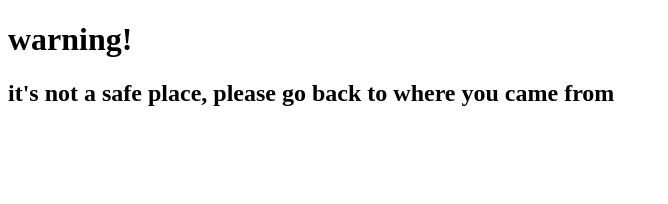
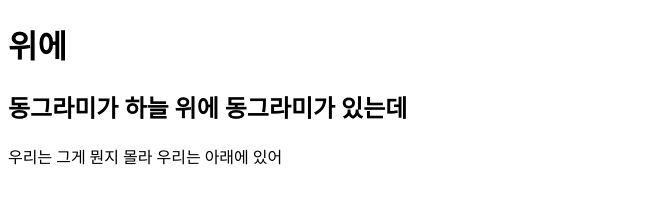
Before and after one commit to flowerqpisa/circle161, a plain HTML site: page home.html in a window 1280 px wide. Shown: the whole page, without its empty margins (0-668 px from the left). Drawn offline with Linux system fonts and the light colour scheme.

Commit message:
Update home.html

```diff
--- a/home.html
+++ b/home.html
@@ -6,7 +6,8 @@
     <title>Home</title>
 </head>
 <body>
-   <h1>warning!</h1>
-   <h2>it's not a safe place, please go back to where you came from</h2>
+   <h1>위에</h1>
+   <h2>동그라미가 하늘 위에 동그라미가 있는데</h2>
+    우리는 그게 뭔지 몰라 우리는 아래에 있어
 </body>
 </html>
```
